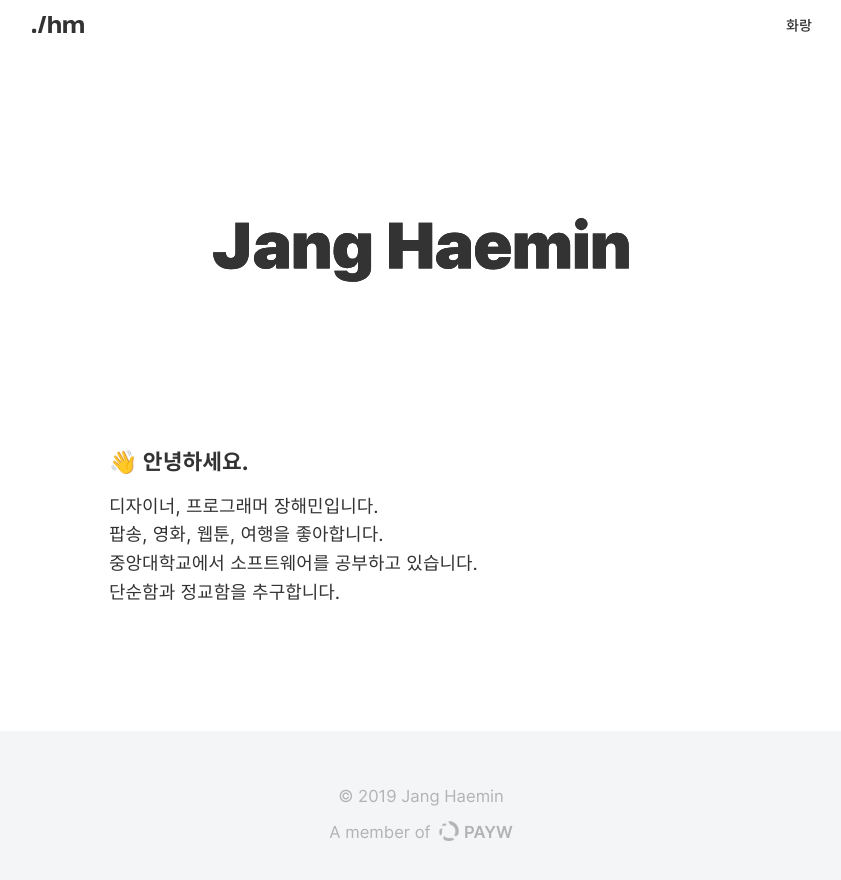
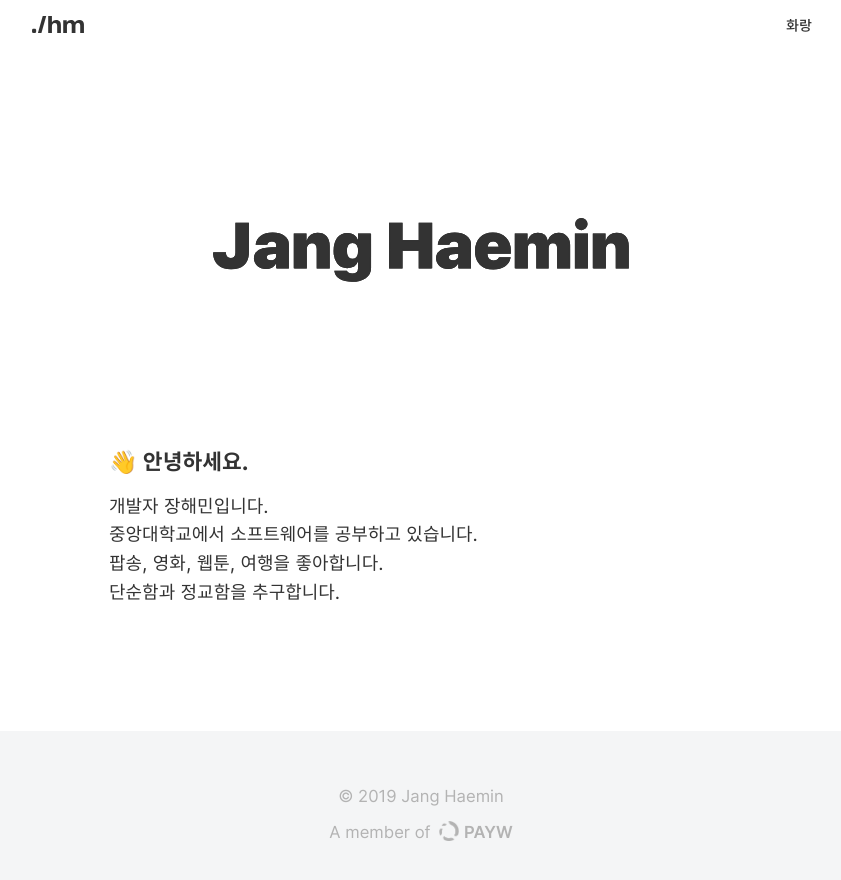
Before and after one commit to jhaemin/jhaemin.com-vue, a Nuxt app: page / in a window 1280 px wide. Shown: the top 880 px of the page, without its empty margins (219-1060 px from the left). Built offline with nearby package versions, Linux system fonts and the light colour scheme; no server answers.

Commit message:
Change text

```diff
--- a/src/pages/index.vue
+++ b/src/pages/index.vue
@@ -173,9 +173,9 @@
       <div class="home-block about-preview">
         <h2 class="sub">👋 안녕하세요.</h2>
         <p class="manifesto">
-          디자이너, 프로그래머 장해민입니다.
+          개발자 장해민입니다.
+          <br>중앙대학교에서 소프트웨어를 공부하고 있습니다.
           <br>팝송, 영화, 웹툰, 여행을 좋아합니다.
-          <br>중앙대학교에서 소프트웨어를 공부하고 있습니다.
           <br>단순함과 정교함을 추구합니다.
         </p>
       </div>
@@ -205,11 +205,12 @@ import axios from 'axios'
 
 export default {
   mounted() {
-    axios.get('http://localhost:4000/auth', {
-      params: {
-        APIKey: 'hello world'
-      }
-    })
+    axios
+      .get('http://localhost:4000/auth', {
+        params: {
+          APIKey: 'hello world'
+        }
+      })
       .then(res => {
         console.log(res.data)
       })
```
